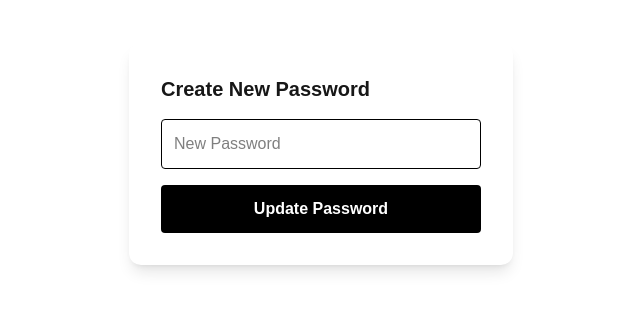
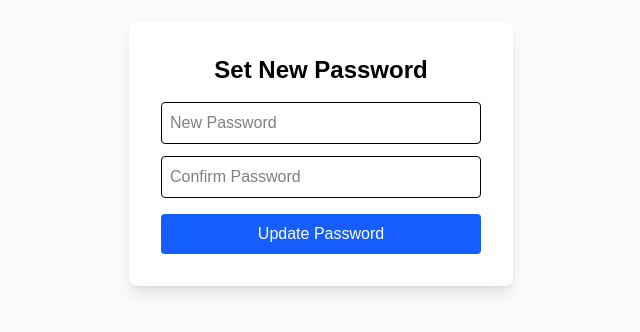
Before and after one commit to MariyaEfronY/library-managment, a Next.js app: page /auth/reset-password/1 in a window 1280 px wide. Shown: the part 246-578 px from the top of the page, without its empty margins (319-959 px from the left). Built offline with nearby package versions, Linux system fonts and the light colour scheme.

Commit message:
forgot futures added with this project

```diff
--- a/app/api/auth/forgot-password/route.ts
+++ b/app/api/auth/forgot-password/route.ts
@@ -2,30 +2,24 @@ import { NextRequest, NextResponse } from "next/server";
 import crypto from "crypto";
 import User from "@/models/User";
 import { connectToDB } from "@/lib/mongodb";
-import { Resend } from "resend";
-
-const resend = new Resend(process.env.RESEND_API_KEY);
+import { transporter } from "@/lib/nodemailer";
 
 export async function POST(req: NextRequest) {
   try {
-    console.log("--- Forgot Password Process Started ---");
     await connectToDB();
+    const { email } = await req.json();
 
-    const { email } = await req.json();
-    console.log("Looking for user with email:", email);
+    // 💡 Debug: Check if env variables are loading
+    console.log("Using Email:", process.env.EMAIL_USER);
+    console.log("Password Length:", process.env.EMAIL_PASS?.length);
 
     const user = await User.findOne({ email });
-
     if (!user) {
-      console.log("❌ USER NOT FOUND in database for:", email);
-      // We still return success for security, but we know why no email was sent
       return NextResponse.json({
         success: true,
-        message: "If an account exists, a reset link has been sent.",
+        message: "Check your inbox for a reset link.",
       });
     }
-
-    console.log("✅ USER FOUND:", user.name);
 
     const resetToken = crypto.randomBytes(32).toString("hex");
     const hashedToken = crypto
@@ -36,36 +30,24 @@ export async function POST(req: NextRequest) {
     user.resetPasswordToken = hashedToken;
     user.resetPasswordExpires = new Date(Date.now() + 3600000);
     await user.save();
-    console.log("✅ Reset token saved to database");
 
-    const resetUrl = `${process.env.NEXT_PUBLIC_BASE_URL}/reset-password/${resetToken}`;
-    console.log("Attempting to send email via Resend to:", email);
+    const resetUrl = `${process.env.NEXT_PUBLIC_BASE_URL}/auth/reset-password/${resetToken}`;
 
-    // WE AWAIT THIS TO CATCH ERRORS
-    const { data, error } = await resend.emails.send({
-      from: `Smart Library <${process.env.EMAIL_FROM}>`,
+    const mailOptions = {
+      from: `"Smart Library" <${process.env.EMAIL_USER}>`,
       to: email,
-      subject: "Reset Your Password",
+      subject: "Password Reset Request",
       html: `<p>Click <a href="${resetUrl}">here</a> to reset your password.</p>`,
-    });
+    };
 
-    if (error) {
-      console.error("❌ RESEND API ERROR:", error);
-      return NextResponse.json(
-        { success: false, message: "Email service failed" },
-        { status: 500 },
-      );
-    }
+    await transporter.sendMail(mailOptions);
+    console.log("✅ Email sent successfully to:", email);
 
-    console.log("🚀 RESEND SUCCESS:", data);
-    return NextResponse.json({
-      success: true,
-      message: "Reset link sent to your email!",
-    });
+    return NextResponse.json({ success: true, message: "Reset link sent!" });
   } catch (err: any) {
-    console.error("🔥 SEVERE ERROR:", err.message);
+    console.error("❌ Mailer Error Details:", err.message);
     return NextResponse.json(
-      { success: false, message: err.message },
+      { success: false, message: "Server error" },
       { status: 500 },
     );
   }
--- a/app/api/auth/reset-password/route.ts
+++ b/app/api/auth/reset-password/route.ts
@@ -1,6 +1,6 @@
 import { NextRequest, NextResponse } from "next/server";
+import crypto from "crypto";
 import bcrypt from "bcryptjs";
-import crypto from "crypto";
 import User from "@/models/User";
 import { connectToDB } from "@/lib/mongodb";
 
@@ -9,8 +9,10 @@ export async function POST(req: NextRequest) {
     await connectToDB();
     const { token, password } = await req.json();
 
+    // 1. Hash the token from the URL to match the one in the DB
     const hashedToken = crypto.createHash("sha256").update(token).digest("hex");
 
+    // 2. Find user with valid token and check if it hasn't expired
     const user = await User.findOne({
       resetPasswordToken: hashedToken,
       resetPasswordExpires: { $gt: Date.now() },
@@ -18,11 +20,12 @@ export async function POST(req: NextRequest) {
 
     if (!user) {
       return NextResponse.json(
-        { success: false, message: "Invalid or expired token" },
+        { success: false, message: "Token is invalid or has expired" },
         { status: 400 },
       );
     }
 
+    // 3. Hash new password and clear the reset fields
     user.password = await bcrypt.hash(password, 12);
     user.resetPasswordToken = undefined;
     user.resetPasswordExpires = undefined;
@@ -30,11 +33,12 @@ export async function POST(req: NextRequest) {
 
     return NextResponse.json({
       success: true,
-      message: "Password updated successfully!",
+      message: "Password updated successfully",
     });
   } catch (err: any) {
+    console.error("Reset Error:", err.message);
     return NextResponse.json(
-      { success: false, message: err.message },
+      { success: false, message: "Server error" },
       { status: 500 },
     );
   }
--- a/app/auth/reset-password/[token]/page.tsx
+++ b/app/auth/reset-password/[token]/page.tsx
@@ -1,44 +1,79 @@
 "use client";
+
 import { useState } from "react";
 import { useParams, useRouter } from "next/navigation";
 
-export default function ResetPassword() {
+export default function ResetPasswordPage() {
     const { token } = useParams();
     const router = useRouter();
+
     const [password, setPassword] = useState("");
+    const [confirmPassword, setConfirmPassword] = useState("");
     const [loading, setLoading] = useState(false);
+    const [error, setError] = useState("");
 
     const handleSubmit = async (e: React.FormEvent) => {
         e.preventDefault();
+        setError("");
+
+        if (password !== confirmPassword) {
+            return setError("Passwords do not match");
+        }
+
         setLoading(true);
+        try {
             const res = await fetch("/api/auth/reset-password", {
                 method: "POST",
+                headers: { "Content-Type": "application/json" },
                 body: JSON.stringify({ token, password }),
             });
+
             const data = await res.json();
             if (data.success) {
-            alert("Success! Login with your new password.");
+                alert("Success! Redirecting to login...");
                 router.push("/auth/login");
             } else {
-            alert(data.message);
+                setError(data.message || "Reset failed");
+            }
+        } catch (err) {
+            setError("An error occurred. Please try again.");
+        } finally {
             setLoading(false);
         }
     };
 
     return (
-        <div className="flex flex-col items-center justify-center min-h-screen">
-            <form onSubmit={handleSubmit} className="p-8 bg-white shadow-lg rounded-xl w-96">
-                <h1 className="text-xl font-bold mb-4">Create New Password</h1>
+        <div className="flex flex-col items-center justify-center min-h-screen bg-gray-50">
+            <form onSubmit={handleSubmit} className="p-8 bg-white shadow-lg rounded-lg w-96">
+                <h2 className="text-2xl font-bold mb-4 text-black text-center">Set New Password</h2>
+
                 <input
                     type="password"
                     placeholder="New Password"
-                    className="w-full p-3 border rounded mb-4 text-black"
+                    className="w-full p-2 mb-3 border rounded text-black"
+                    value={password}
                     onChange={(e) => setPassword(e.target.value)}
                     required
                 />
-                <button className="w-full bg-black text-white p-3 rounded font-bold">
+
+                <input
+                    type="password"
+                    placeholder="Confirm Password"
+                    className="w-full p-2 mb-4 border rounded text-black"
+                    value={confirmPassword}
+                    onChange={(e) => setConfirmPassword(e.target.value)}
+                    required
+                />
+
+                <button
+                    type="submit"
+                    disabled={loading}
+                    className="w-full bg-blue-600 text-white p-2 rounded hover:bg-blue-700 disabled:bg-gray-400"
+                >
                     {loading ? "Updating..." : "Update Password"}
                 </button>
+
+                {error && <p className="text-red-500 mt-3 text-sm text-center">{error}</p>}
             </form>
         </div>
     );
--- /dev/null
+++ b/lib/nodemailer.ts
@@ -0,0 +1,11 @@
+import nodemailer from "nodemailer";
+
+export const transporter = nodemailer.createTransport({
+  host: "smtp.gmail.com",
+  port: 465,
+  secure: true, // Use SSL
+  auth: {
+    user: process.env.EMAIL_USER,
+    pass: process.env.EMAIL_PASS,
+  },
+});
--- a/models/User.ts
+++ b/models/User.ts
@@ -22,18 +22,17 @@ const UserSchema = new Schema<IUser>(
       enum: ["student", "staff", "admin"],
       required: true,
     },
-    rollNumber: { type: String, sparse: true },
-    staffId: { type: String, sparse: true },
-    adminId: { type: String, sparse: true },
+    // We define the uniqueness and sparse property directly here
+    rollNumber: { type: String, unique: true, sparse: true },
+    staffId: { type: String, unique: true, sparse: true },
+    adminId: { type: String, unique: true, sparse: true },
     resetPasswordToken: { type: String },
     resetPasswordExpires: { type: Date },
   },
   { timestamps: true },
 );
 
-UserSchema.index({ rollNumber: 1 }, { unique: true, sparse: true });
-UserSchema.index({ staffId: 1 }, { unique: true, sparse: true });
-UserSchema.index({ adminId: 1 }, { unique: true, sparse: true });
+// ❌ REMOVED the UserSchema.index lines from here to stop the warnings
 
 export default mongoose.models.User ||
   mongoose.model<IUser>("User", UserSchema);
```
Lines whose indentation alone changed are shown as unchanged.
